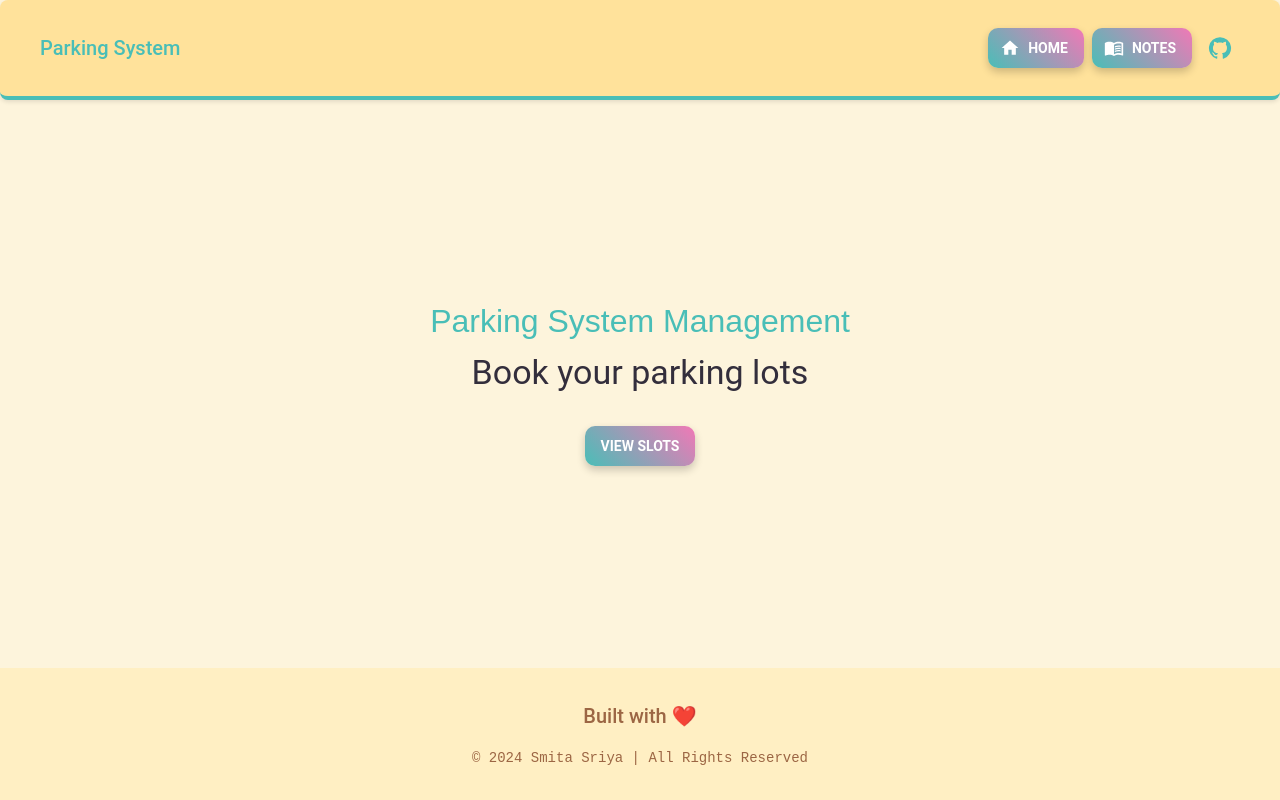
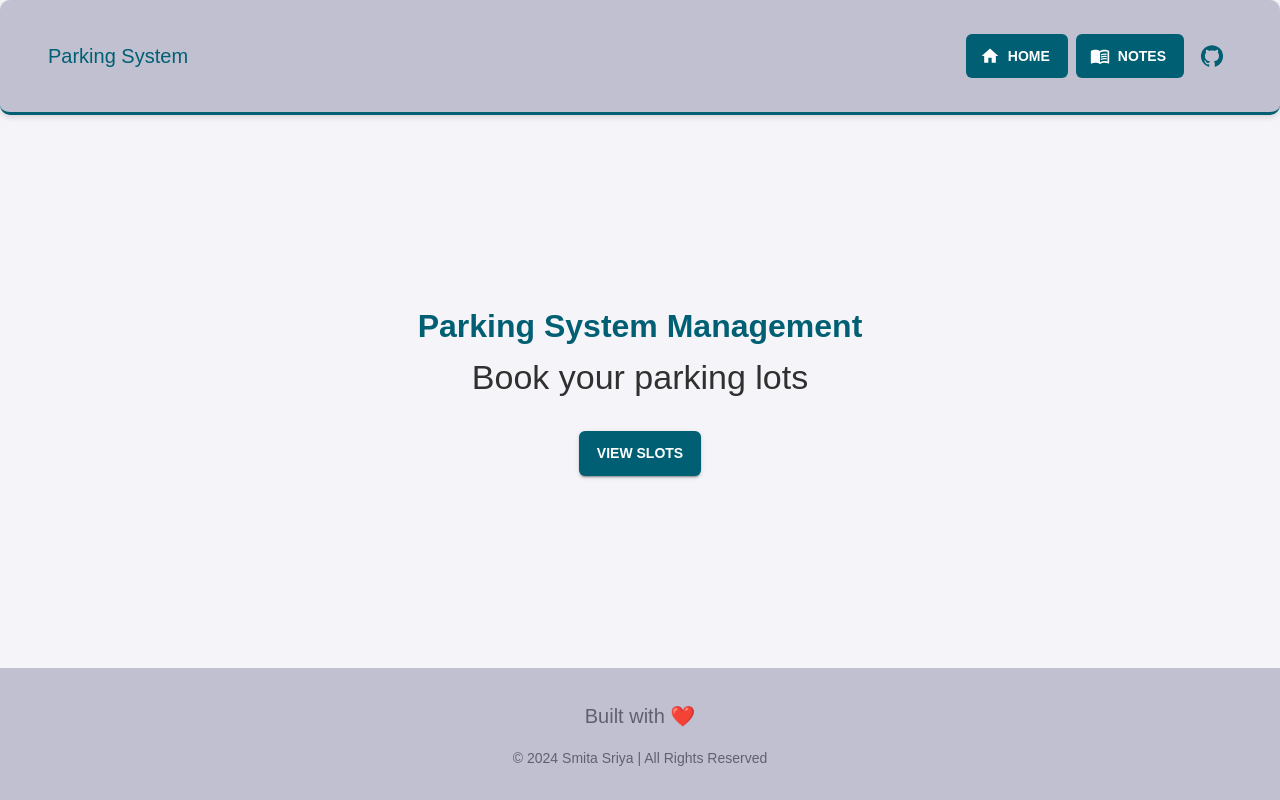
Before and after one commit to smita0t7/parking_system, a React (Create React App) app in the folder client/: page / in a window 1280 px wide. Built offline with nearby package versions, Linux system fonts and the light colour scheme.

Commit message:
theme updated

```diff
--- a/client/src/theme/sunset.js
+++ b/client/src/theme/sunset.js
@@ -1,76 +1,75 @@
-// src/theme/playfulRetroResponsive.js
+// src/theme/newFreshTheme.js
 import { createTheme } from '@mui/material/styles';
 
-const retroColors = {
-  base: '#fdf4dc',
-  surface: '#ffefc3',
-  overlay: '#ffe29b',
-  muted: '#d4b483',
-  subtle: '#9c6644',
-  text: '#332e3c',
-  love: '#c23b22',
-  gold: '#d9a441',
-  amber: '#f6b042',
-  teal: '#49beb7',
-  pink: '#f178b6',
-  highlightLow: '#fff7e0',
-  highlightMed: '#ffebc0',
-  highlightHigh: '#ffd994',
+const modernColors = {
+  base: '#f4f4f9',
+  surface: '#c0c0d0',
+  overlay: '#c0c0d0',
+  muted: '#9090a0',
+  subtle: '#606070',
+  text: '#303030',
+  primary: '#005f73',
+  secondary: '#0a9396',
+  error: '#ae2012',
+  warning: '#bb3e03',
+  info: '#3a86ff',
+  success: '#3d5a80',
+  highlight: '#edf2f4',
 };
 
-const retroTheme = createTheme({
+const newFreshTheme = createTheme({
   palette: {
     mode: 'light',
     background: {
-      default: retroColors.base,
-      paper: retroColors.surface,
+      default: modernColors.base,
+      paper: modernColors.surface,
     },
     primary: {
-      main: retroColors.teal,
+      main: modernColors.primary,
     },
     secondary: {
-      main: retroColors.pink,
+      main: modernColors.secondary,
     },
     error: {
-      main: retroColors.love,
+      main: modernColors.error,
     },
     warning: {
-      main: retroColors.gold,
+      main: modernColors.warning,
     },
     info: {
-      main: retroColors.amber,
+      main: modernColors.info,
     },
     success: {
-      main: retroColors.teal,
+      main: modernColors.success,
     },
     text: {
-      primary: retroColors.text,
-      secondary: retroColors.subtle,
+      primary: modernColors.text,
+      secondary: modernColors.subtle,
     },
   },
   typography: {
-    fontFamily: 'Poppins, Roboto, Arial, sans-serif',
+    fontFamily: 'Nunito, Arial, sans-serif',
     h1: {
-      fontFamily: 'Poppins, sans-serif',
-      fontWeight: 600,
+      fontFamily: 'Nunito, sans-serif',
+      fontWeight: 700,
       fontSize: '2.5rem',
     },
     h2: {
-      fontFamily: 'Poppins, sans-serif',
-      fontWeight: 500,
+      fontFamily: 'Nunito, sans-serif',
+      fontWeight: 600,
       fontSize: '2rem',
     },
     h3: {
-      fontFamily: 'Poppins, sans-serif',
+      fontFamily: 'Nunito, sans-serif',
       fontWeight: 500,
       fontSize: '1.75rem',
     },
     body1: {
-      fontFamily: 'Roboto Mono, monospace',
+      fontFamily: 'Nunito, sans-serif',
       fontSize: '1rem',
     },
     body2: {
-      fontFamily: 'Roboto Mono, monospace',
+      fontFamily: 'Nunito, sans-serif',
       fontSize: '0.875rem',
     },
   },
@@ -78,9 +77,18 @@ const retroTheme = createTheme({
     MuiAppBar: {
       styleOverrides: {
         root: {
-          backgroundColor: retroColors.overlay,
-          color: retroColors.text,
-          borderBottom: `4px solid ${retroColors.teal}`,
+          backgroundColor: modernColors.overlay,
+          color: modernColors.text,
+          borderBottom: `3px solid ${modernColors.primary}`,
+        },
+      },
+    },
+    MuiFooter: {
+      styleOverrides: {
+        root: {
+          backgroundColor: modernColors.overlay,
+          color: modernColors.text,
+          borderTop: `3px solid ${modernColors.primary}`,
         },
       },
     },
@@ -88,42 +96,41 @@ const retroTheme = createTheme({
       styleOverrides: {
         root: {
           textTransform: 'uppercase',
-          fontWeight: 700,
-          borderRadius: '10px',
-          padding: '8px 16px',
-          background: `linear-gradient(45deg, ${retroColors.teal}, ${retroColors.pink})`,
-          color: '#fff',
-          boxShadow: '0px 4px 8px rgba(0, 0, 0, 0.2)',
+          fontWeight: 600,
+          borderRadius: '6px',
+          padding: '10px 18px',
+          backgroundColor: modernColors.primary,
+          color: '#ffffff',
           '&:hover': {
-            background: `linear-gradient(45deg, ${retroColors.pink}, ${retroColors.teal})`,
+            backgroundColor: modernColors.secondary,
           },
         },
       },
     },
     MuiCssBaseline: {
       styleOverrides: `
-        @import url('https://fonts.googleapis.com/css2?family=Poppins:wght@400;500;600&family=Roboto+Mono&display=swap');
+        @import url('https://fonts.googleapis.com/css2?family=Nunito:wght@400;500;600;700&display=swap');
 
         body {
           margin: 0;
           padding: 0;
-          background-color: ${retroColors.base};
-          color: ${retroColors.text};
-          font-family: 'Poppins', sans-serif;
-          line-height: 1.5;
+          background-color: ${modernColors.base};
+          color: ${modernColors.text};
+          font-family: 'Nunito', sans-serif;
+          line-height: 1.8;
         }
       `,
     },
     MuiPaper: {
       styleOverrides: {
         root: {
-          padding: '16px',
-          borderRadius: '8px',
-          boxShadow: '0px 2px 4px rgba(0, 0, 0, 0.1)',
+          padding: '24px',
+          borderRadius: '10px',
+          boxShadow: '0px 2px 6px rgba(0, 0, 0, 0.15)',
         },
       },
     },
   },
 });
 
-export default retroTheme;
+export default newFreshTheme;
```
